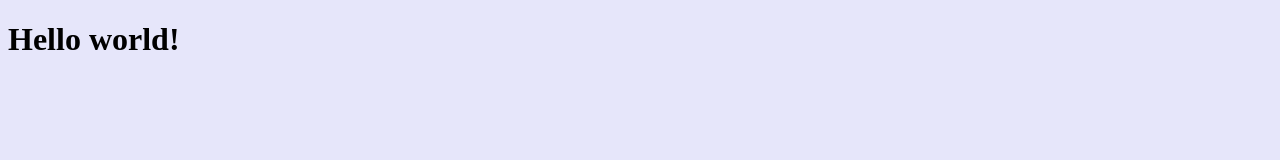
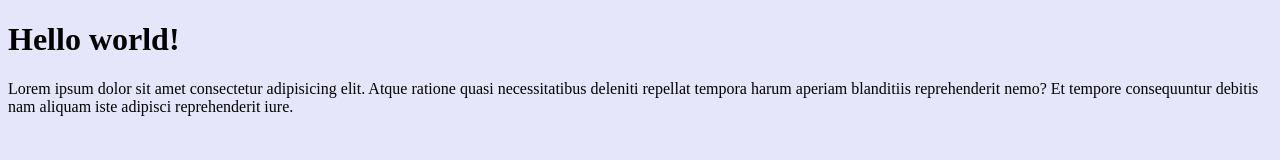
Before and after one commit to fredrikac/git-collab-demo, a plain HTML site: page index.html in a window 1280 px wide. Drawn offline with Linux system fonts and the light colour scheme.

Commit message:
added paragraph

```diff
--- a/index.html
+++ b/index.html
@@ -9,5 +9,6 @@
 </head>
 <body>
     <h1>Hello world!</h1>
+    <p>Lorem ipsum dolor sit amet consectetur adipisicing elit. Atque ratione quasi necessitatibus deleniti repellat tempora harum aperiam blanditiis reprehenderit nemo? Et tempore consequuntur debitis nam aliquam iste adipisci reprehenderit iure.</p>
 </body>
 </html>
```
